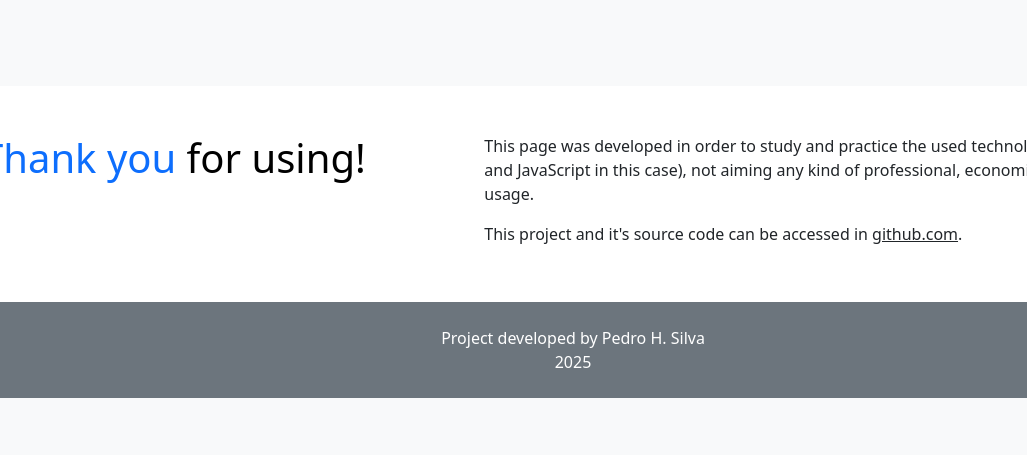
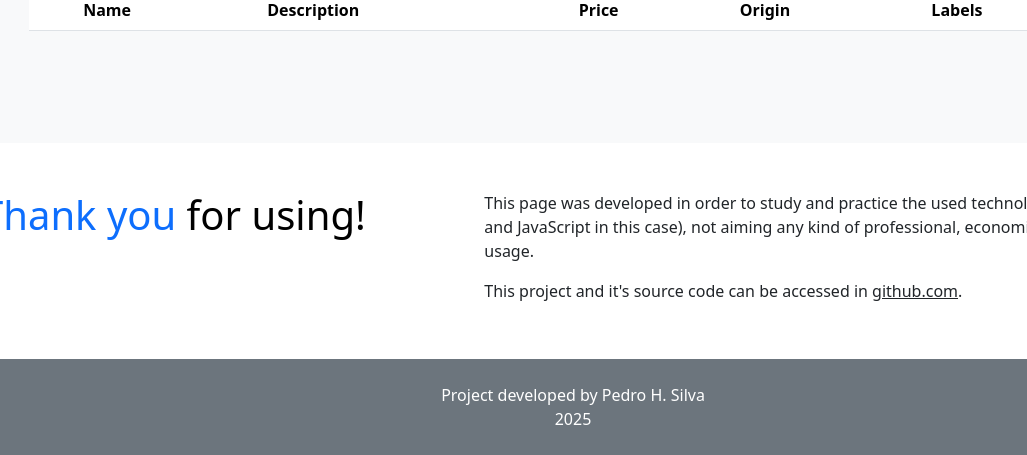
Before and after one commit to peduu87/product-register, a plain HTML site: page index.html in a window 1280 px wide. Shown: the part 686-1141 px from the top of the page, without its empty margins (67-1094 px from the left). Before the commit the page ends 1084 px from the top, so only its background shows below. Drawn offline with nearby package versions, Linux system fonts and the light colour scheme.

Commit message:
Minor interface changes and table header

```diff
--- a/index.html
+++ b/index.html
@@ -84,6 +84,18 @@
                     Registered products
                 </div>
 
+                <table class="table">
+                    <thead>
+                        <tr>
+                            <th scope="col"></th>
+                            <th scope="col">Name</th>
+                            <th scope="col">Description</th>
+                            <th scope="col">Price</th>
+                            <th scope="col">Origin</th>
+                            <th scope="col">Labels</th>
+                        </tr>
+                    </thead>
+                </table>
             </section>
         </div>
 
```
